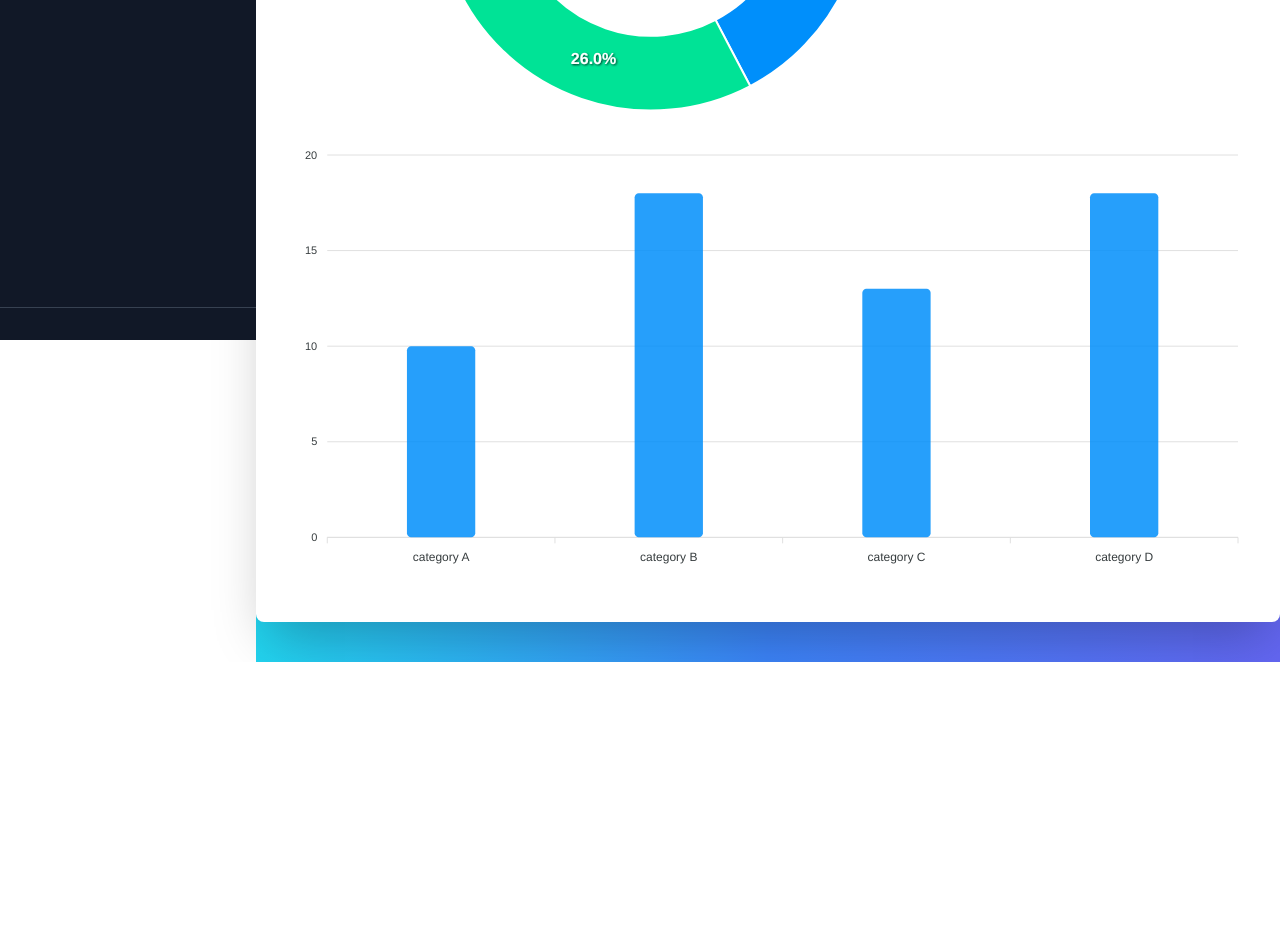
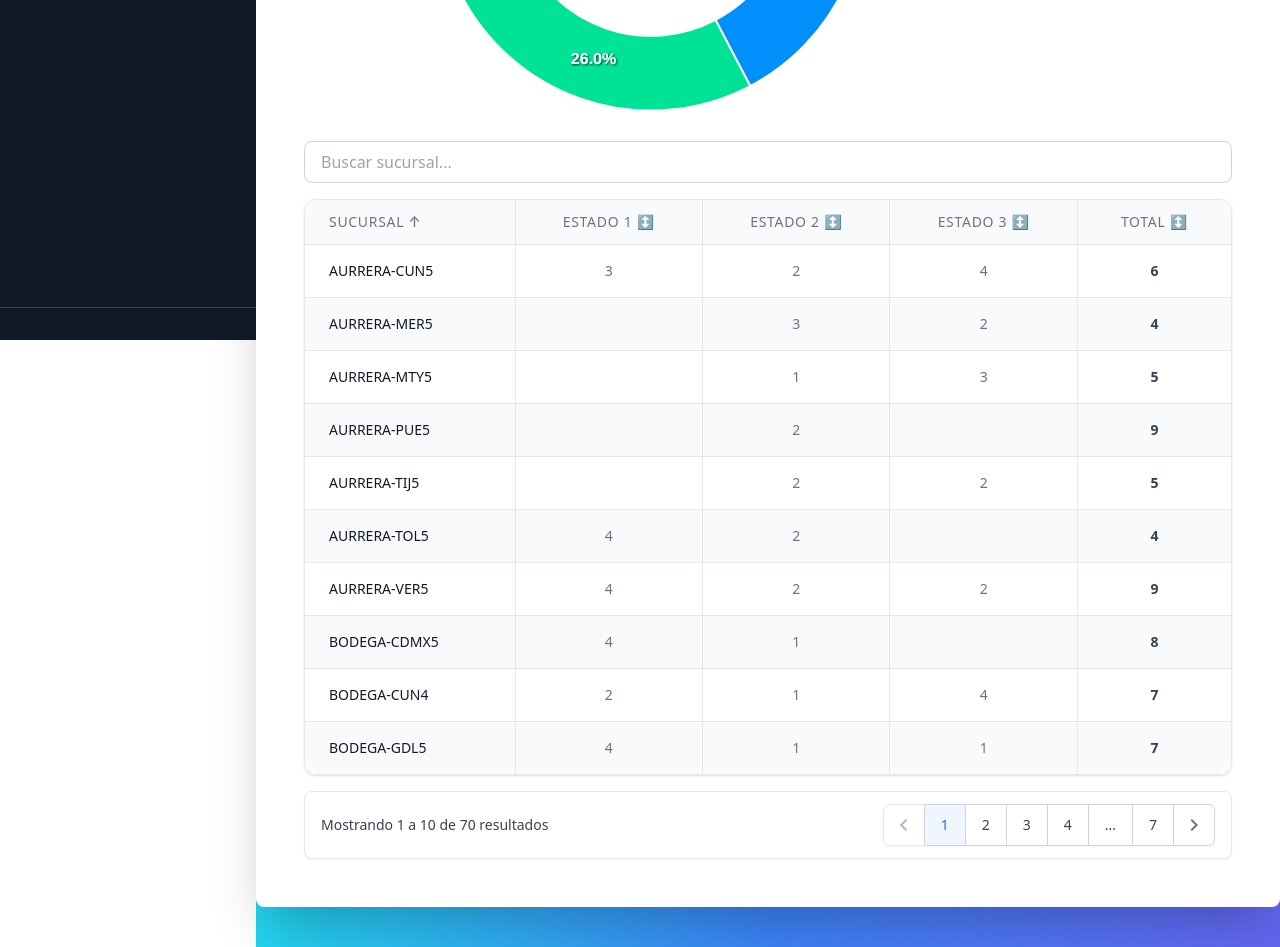
Before and after one commit to kdave007/Monitor_vales, an Angular app: page /review in a window 1280 px wide. Shown: the part 460-1407 px from the top of the page. Before the commit the page ends 1122 px from the top, so only its background shows below. Built offline with nearby package versions, Linux system fonts and the light colour scheme.

Commit message:
new table added below the pie chart, also using pagination component

```diff
--- a/src/app/pages/review/pie-chart/pie-chart.component.ts
+++ b/src/app/pages/review/pie-chart/pie-chart.component.ts
@@ -1,5 +1,7 @@
 import { AfterViewInit, Component, Input, OnInit } from '@angular/core';
 import ApexCharts from 'apexcharts';
+
+
 
 @Component({
   selector: 'app-pie-chart',
@@ -10,6 +12,7 @@
 })
 export class PieChartComponent implements OnInit, AfterViewInit {
   @Input() chartId: string = 'chart';
+
 
   ngOnInit(): void {}
 
--- a/src/app/pages/review/review.component.html
+++ b/src/app/pages/review/review.component.html
@@ -24,7 +24,7 @@
 
 
           <div >
-            <app-bar-chart chartId="Traspasos"></app-bar-chart>
+            <app-store-states-table/>
           </div>
 
   </div>
--- a/src/app/pages/review/review.component.ts
+++ b/src/app/pages/review/review.component.ts
@@ -4,6 +4,7 @@
 import { CommonModule } from '@angular/common';
 import { FormsModule } from '@angular/forms';
 import { BarChartComponent } from './bar-chart/bar-chart.component';
+import { StoreStatesTableComponent } from './store-states-table/store-states-table.component';
 
 
 @Component({
@@ -14,7 +15,7 @@
     PieChartComponent,
     MatTabsModule,
     FormsModule,
-    BarChartComponent
+    StoreStatesTableComponent
   ],
   templateUrl: './review.component.html',
   styleUrl: './review.component.scss'
--- /dev/null
+++ b/src/app/pages/review/store-states-table/store-states-table.component.html
@@ -0,0 +1,76 @@
+<div class="p-4">
+    <!-- Search input -->
+    <div class="mb-4">
+        <input
+            type="text"
+            [(ngModel)]="searchTerm"
+            placeholder="Buscar sucursal..."
+            class="w-full px-4 py-2 text-gray-700 bg-white border border-gray-300 rounded-lg focus:outline-none focus:border-blue-500"
+        >
+    </div>
+
+    <div class="overflow-hidden rounded-xl border border-gray-200 shadow">
+        <table class="min-w-full divide-y divide-gray-200">
+            <!-- Header -->
+            <thead class="bg-gray-50">
+                <tr>
+                    <th scope="col"
+                        class="px-6 py-3 text-left text-sm font-medium text-gray-500 uppercase tracking-wider border-r cursor-pointer hover:bg-gray-100"
+                        (click)="sort('sucursal')">
+                        Sucursal {{getSortIcon('sucursal')}}
+                    </th>
+                    <th scope="col"
+                        class="px-6 py-3 text-center text-sm font-medium text-gray-500 uppercase tracking-wider border-r cursor-pointer hover:bg-gray-100"
+                        (click)="sort('estado1')">
+                        Estado 1 {{getSortIcon('estado1')}}
+                    </th>
+                    <th scope="col"
+                        class="px-6 py-3 text-center text-sm font-medium text-gray-500 uppercase tracking-wider border-r cursor-pointer hover:bg-gray-100"
+                        (click)="sort('estado2')">
+                        Estado 2 {{getSortIcon('estado2')}}
+                    </th>
+                    <th scope="col"
+                        class="px-6 py-3 text-center text-sm font-medium text-gray-500 uppercase tracking-wider border-r cursor-pointer hover:bg-gray-100"
+                        (click)="sort('estado3')">
+                        Estado 3 {{getSortIcon('estado3')}}
+                    </th>
+                    <th scope="col"
+                        class="px-6 py-3 text-center text-sm font-medium text-gray-500 uppercase tracking-wider cursor-pointer hover:bg-gray-100"
+                        (click)="sort('total')">
+                        Total {{getSortIcon('total')}}
+                    </th>
+                </tr>
+            </thead>
+            <!-- Body -->
+            <tbody class="bg-white divide-y divide-gray-200">
+                <tr *ngFor="let row of paginatedData; let i = index"
+                    [class.bg-gray-50]="i % 2 === 1"
+                    class="hover:bg-blue-50 transition-colors duration-150 ease-in-out">
+                    <td class="px-6 py-4 whitespace-nowrap text-sm font-medium text-gray-900 border-r">
+                        {{row.sucursal}}
+                    </td>
+                    <td class="px-6 py-4 whitespace-nowrap text-center text-sm text-gray-500 border-r">
+                        {{row.estado1 || ''}}
+                    </td>
+                    <td class="px-6 py-4 whitespace-nowrap text-center text-sm text-gray-500 border-r">
+                        {{row.estado2 || ''}}
+                    </td>
+                    <td class="px-6 py-4 whitespace-nowrap text-center text-sm text-gray-500 border-r">
+                        {{row.estado3 || ''}}
+                    </td>
+                    <td class="px-6 py-4 whitespace-nowrap text-center text-sm font-semibold text-gray-700">
+                        {{row.total}}
+                    </td>
+                </tr>
+            </tbody>
+        </table>
+    </div>
+
+    <!-- Pagination -->
+    <app-pagination
+        [totalItems]="totalItems"
+        [itemsPerPage]="itemsPerPage"
+        [currentPage]="currentPage"
+        (pageChange)="onPageChange($event)">
+    </app-pagination>
+</div>
--- /dev/null
+++ b/src/app/pages/review/store-states-table/store-states-table.component.ts
@@ -0,0 +1,89 @@
+import { Component } from '@angular/core';
+import { CommonModule } from '@angular/common';
+import { FormsModule } from '@angular/forms';
+import { PaginationComponent } from '../../../components/pagination/pagination.component';
+
+interface TableRow {
+  sucursal: string;
+  estado1: number | null;
+  estado2: number | null;
+  estado3: number | null;
+  total: number;
+}
+
+@Component({
+  selector: 'app-store-states-table',
+  standalone: true,
+  imports: [CommonModule, FormsModule, PaginationComponent],
+  templateUrl: './store-states-table.component.html',
+  styleUrls: ['./store-states-table.component.scss']
+})
+export class StoreStatesTableComponent {
+  searchTerm: string = '';
+  sortColumn: keyof TableRow = 'sucursal';
+  sortDirection: 'asc' | 'desc' = 'asc';
+  currentPage: number = 1;
+  itemsPerPage: number = 10;
+
+  // Sample table data with 70 stores
+  tableData: TableRow[] = Array.from({ length: 70 }, (_, i) => {
+    const storeTypes = ['WALMART', 'SORIANA', 'CHEDRAUI', 'COSTCO', 'SAMS', 'BODEGA', 'AURRERA', 'MEGA', 'COMERCIAL', 'SMART'];
+    const cities = ['CDMX', 'GDL', 'MTY', 'PUE', 'MER', 'TIJ', 'CUN', 'VER', 'TOL', 'QRO'];
+    const storeType = storeTypes[Math.floor(i / 7)];
+    const city = cities[i % 10];
+    const storeNumber = Math.floor(i / 10) + 1;
+
+    return {
+      sucursal: `${storeType}-${city}${storeNumber}`,
+      estado1: Math.random() > 0.2 ? Math.floor(Math.random() * 4) + 1 : null,
+      estado2: Math.random() > 0.2 ? Math.floor(Math.random() * 4) + 1 : null,
+      estado3: Math.random() > 0.2 ? Math.floor(Math.random() * 4) + 1 : null,
+      total: Math.floor(Math.random() * 7) + 3
+    };
+  });
+
+  get filteredData(): TableRow[] {
+    return this.tableData
+      .filter(row =>
+        row.sucursal.toLowerCase().includes(this.searchTerm.toLowerCase())
+      )
+      .sort((a, b) => {
+        const aValue = a[this.sortColumn];
+        const bValue = b[this.sortColumn];
+
+        if (aValue === null) return 1;
+        if (bValue === null) return -1;
+
+        if (aValue < bValue) return this.sortDirection === 'asc' ? -1 : 1;
+        if (aValue > bValue) return this.sortDirection === 'asc' ? 1 : -1;
+        return 0;
+      });
+  }
+
+  get paginatedData(): TableRow[] {
+    const startIndex = (this.currentPage - 1) * this.itemsPerPage;
+    return this.filteredData.slice(startIndex, startIndex + this.itemsPerPage);
+  }
+
+  get totalItems(): number {
+    return this.filteredData.length;
+  }
+
+  sort(column: keyof TableRow) {
+    if (this.sortColumn === column) {
+      this.sortDirection = this.sortDirection === 'asc' ? 'desc' : 'asc';
+    } else {
+      this.sortColumn = column;
+      this.sortDirection = 'asc';
+    }
+  }
+
+  getSortIcon(column: keyof TableRow): string {
+    if (this.sortColumn !== column) return '↕️';
+    return this.sortDirection === 'asc' ? '↑' : '↓';
+  }
+
+  onPageChange(page: number): void {
+    this.currentPage = page;
+  }
+}
```
Also changed, not shown: src/app/pages/review/store-states-table/store-states-table.component.scss (added), 1 other file (tests, documents, lock files or other folders).
